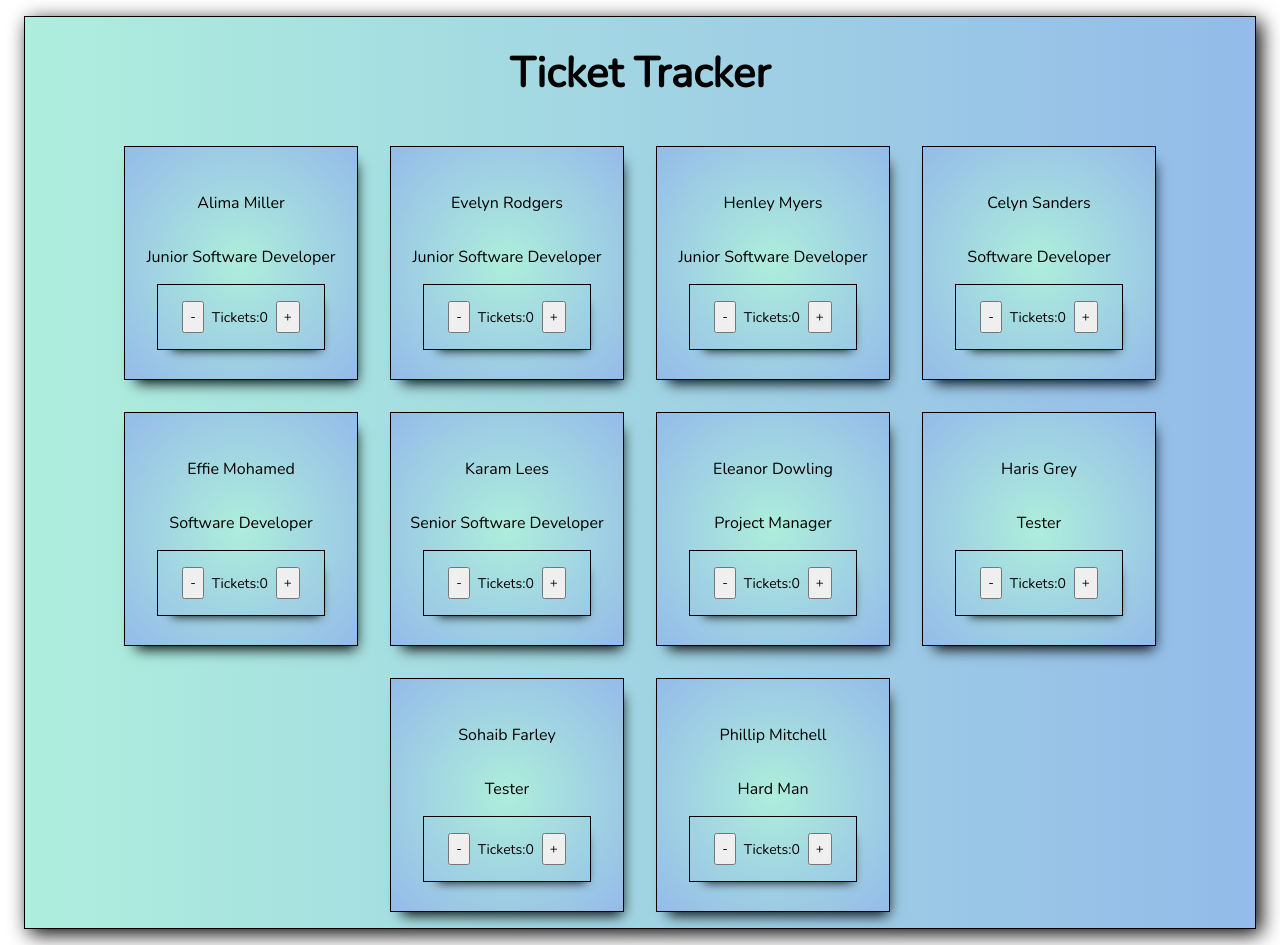
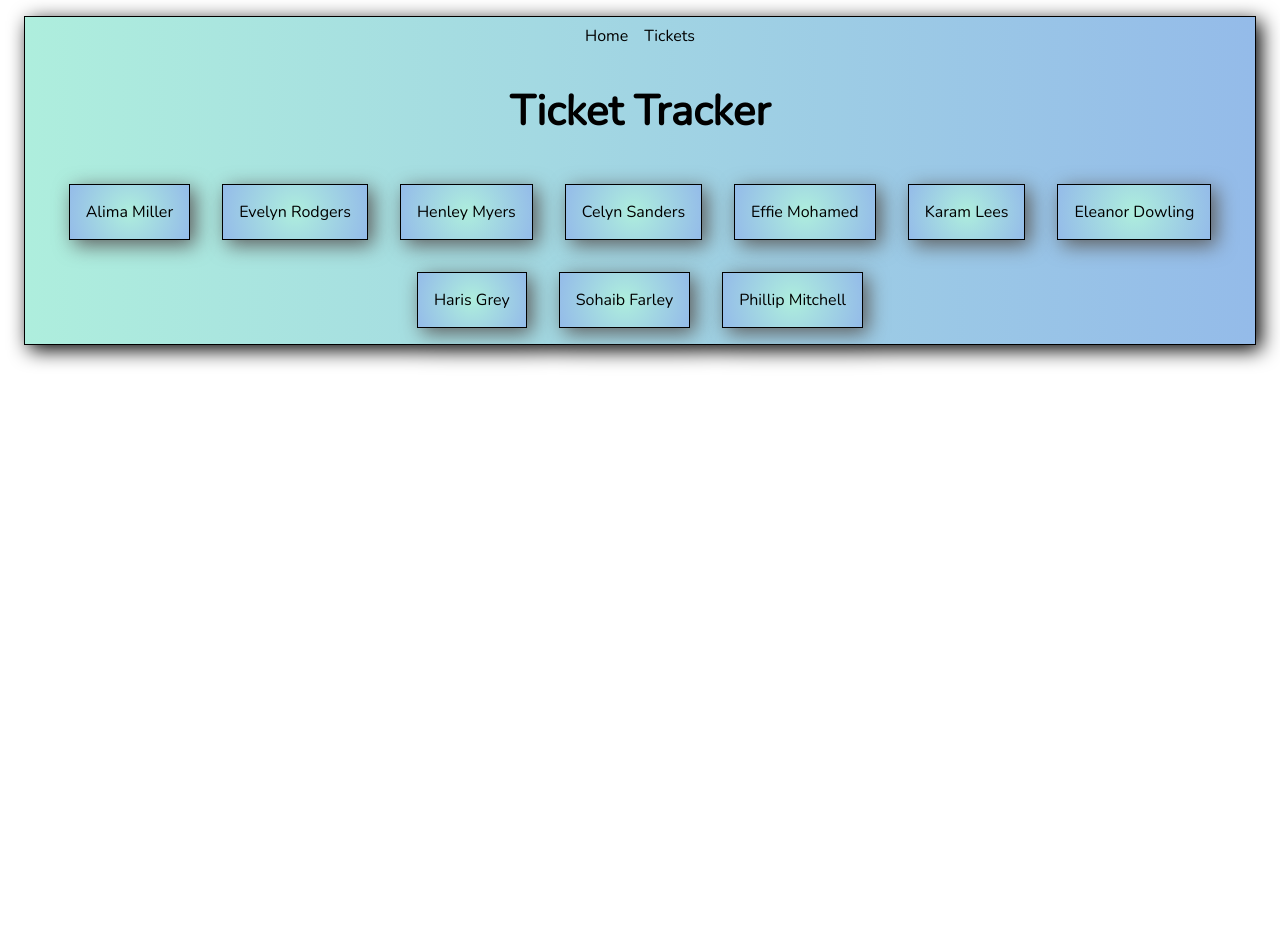
Before and after one commit to Koji47/ticket-tracker, a React (Vite) app: page /#/ in a window 1280 px wide. After the commit the page ends 800 px from the top, so only its background shows below. Built offline with nearby package versions, Linux system fonts and the light colour scheme.

Commit message:
removed search feature and added extension

```diff
--- a/package.json
+++ b/package.json
@@ -14,7 +14,8 @@
   },
   "dependencies": {
     "react": "^18.2.0",
-    "react-dom": "^18.2.0"
+    "react-dom": "^18.2.0",
+    "react-router-dom": "^6.15.0"
   },
   "devDependencies": {
     "@types/react": "^18.2.15",
--- a/src/App.scss
+++ b/src/App.scss
@@ -12,9 +12,17 @@
   filter: drop-shadow(5px 5px 10px #000);
 }
 
+a {
+  all: unset;
+}
+
 h1 {
   width: 100%;
   display: flex;
   justify-content: center;
   font-size: 42px;
 }
+
+.nav-links {
+  margin: 0.5rem;
+}
--- a/src/App.tsx
+++ b/src/App.tsx
@@ -1,21 +1,45 @@
 import TicketCard from "./component/TicketCard/TicketCard";
 import team from "./data/team";
 import "./App.scss";
+import { BrowserRouter, Routes, Route } from "react-router-dom";
+import TeamProfile from "./containers/TeamProfiles/TeamProfiles";
+import TeamNames from "./containers/TeamNames/TeamNames";
+import { Link } from "react-router-dom";
 
 function App() {
-  return (
-    <>
-      <div className="app">
-        <h1>Ticket Tracker</h1>
-        {team.map((teamMember) => (
+  const teamMembers = team.map((teamMember) => (
     <TicketCard
       key={teamMember.id}
       name={teamMember.name}
       role={teamMember.role}
+      id={teamMember.id}
     />
-        ))}
+  ));
+
+  const home = team.map((teamMember) => (
+    <TeamNames name={teamMember.name} id={teamMember.id} key={teamMember.id} />
+  ));
+
+  return (
+    <BrowserRouter>
+      <>
+        <div className="app">
+          <Link className="nav-links" to="/">
+            Home
+          </Link>
+          <Link className="nav-links" to="/tickets">
+            Tickets
+          </Link>
+
+          <h1>Ticket Tracker</h1>
+          <Routes>
+            <Route path="/" element={home} />
+            <Route path="/tickets" element={teamMembers} />
+            <Route path="/profile/:memberId" element={<TeamProfile />} />
+          </Routes>
         </div>
       </>
+    </BrowserRouter>
   );
 }
 
--- a/src/component/TicketCard/TicketCard.tsx
+++ b/src/component/TicketCard/TicketCard.tsx
@@ -1,16 +1,23 @@
 import Counter from "../Counter/Counter";
 import "./TicketCard.scss";
+import React from "react";
+import { Link } from "react-router-dom";
 
 type teamProp = {
+  id: number;
   name: string;
   role: string;
 };
 
-const TicketCard = ({ name, role }: teamProp) => {
+const TicketCard = ({ name, role, id }: teamProp) => {
+  console.log({ id });
+
   return (
     <div className="team-tile">
-      <p>{name}</p>
-      <p>{role}</p>
+      <Link to={`/profile/${id}`}>
+        <p>{name}</p>
+        <p>{role}</p>
+      </Link>
       <Counter />
     </div>
   );
--- /dev/null
+++ b/src/containers/TeamNames/TeamNames.scss
@@ -0,0 +1,12 @@
+.teamNames {
+  padding: 1rem;
+  border: 1px solid black;
+  margin: 1rem;
+
+  background: radial-gradient(
+    circle,
+    rgba(174, 238, 221, 1) 0%,
+    rgba(148, 187, 233, 1) 100%
+  );
+  filter: drop-shadow(5px 5px 10px #5d5d5d);
+}
--- /dev/null
+++ b/src/containers/TeamNames/TeamNames.tsx
@@ -0,0 +1,17 @@
+import { Link } from "react-router-dom";
+import "./TeamNames.scss";
+
+type TeamNameProps = {
+  name: string;
+  id: number;
+};
+
+const TeamNames = ({ name, id }: TeamNameProps) => {
+  return (
+    <div className="teamNames">
+      <Link to={`/profile/${id}`}>{name}</Link>
+    </div>
+  );
+};
+
+export default TeamNames;
--- /dev/null
+++ b/src/containers/TeamProfiles/TeamProfiles.tsx
@@ -0,0 +1,34 @@
+import React from "react";
+import { useParams } from "react-router-dom";
+import team from "../../data/team";
+
+const TeamProfile = () => {
+  const { memberId } = useParams();
+  if (!memberId) {
+    return <div>Member not found.</div>;
+  }
+  const selectedMember = team.find(
+    (member) => member.id === parseInt(memberId)
+  );
+
+  if (!selectedMember) {
+    return <div>Member not found.</div>;
+  }
+
+  const { name, role, profile } = selectedMember;
+
+  return (
+    <div>
+      <h2>{name}'s Profile</h2>
+      <div>
+        <p>Role: {role}</p>
+        <p>Experience: {profile.experience}</p>
+        <p>Department: {profile.department}</p>
+        <p>Tech Stack: {profile.techstack.join(", ")}</p>
+        <img src={profile.profilePicture} alt={`${name}'s Profile`} />
+      </div>
+    </div>
+  );
+};
+
+export default TeamProfile;
--- a/src/data/team.ts
+++ b/src/data/team.ts
@@ -3,51 +3,115 @@ const team = [
     id: 1,
     name: "Alima Miller",
     role: "Junior Software Developer",
+    profile: {
+      experience: "1 year",
+      department: "Engineering",
+      techstack: ["JavaScript", "React", "Node.js"],
+      profilePicture:
+        "https://eu.ui-avatars.com/api/?name=Alima+Miller&size=250",
+    },
   },
   {
     id: 2,
     name: "Evelyn Rodgers",
     role: "Junior Software Developer",
+    profile: {
+      experience: "1 year",
+      department: "Engineering",
+      techstack: ["Python", "Django", "HTML/CSS"],
+      profilePicture: "https://via.placeholder.com/250",
+    },
   },
   {
     id: 3,
     name: "Henley Myers",
     role: "Junior Software Developer",
+    profile: {
+      experience: "1 year",
+      department: "Engineering",
+      techstack: ["Java", "Spring Boot", "MySQL"],
+      profilePicture:
+        "https://eu.ui-avatars.com/api/?name=Henley+Myers&size=250",
+    },
   },
   {
     id: 4,
     name: "Celyn Sanders",
     role: "Software Developer",
+    profile: {
+      experience: "3 years",
+      department: "Engineering",
+      techstack: ["C#", ".NET", "SQL Server"],
+      profilePicture:
+        "https://eu.ui-avatars.com/api/?name=Celyn+Sanders&size=250",
+    },
   },
   {
     id: 5,
     name: "Effie Mohamed",
     role: "Software Developer",
+    profile: {
+      experience: "2 years",
+      department: "Engineering",
+      techstack: ["Ruby", "Ruby on Rails", "PostgreSQL"],
+      profilePicture: "https://www.fillmurray.com/250/250",
+    },
   },
   {
     id: 6,
     name: "Karam Lees",
     role: "Senior Software Developer",
+    profile: {
+      experience: "5 years",
+      department: "Engineering",
+      techstack: ["Java", "Spring Boot", "React", "MongoDB"],
+      profilePicture: "https://placekitten.com/250/250",
+    },
   },
   {
     id: 7,
     name: "Eleanor Dowling",
     role: "Project Manager",
+    profile: {
+      experience: "7 years",
+      department: "Management",
+      techstack: ["Project Management Tools", "Communication Platforms"],
+      profilePicture: "https://placebear.com/250/250",
+    },
   },
   {
     id: 8,
     name: "Haris Grey",
     role: "Tester",
+    profile: {
+      experience: "2 years",
+      department: "Quality Assurance",
+      techstack: ["Testing Frameworks", "Bug Tracking Tools"],
+      profilePicture: "https://www.placecage.com/250/250",
+    },
   },
   {
     id: 9,
     name: "Sohaib Farley",
     role: "Tester",
+    profile: {
+      experience: "3 years",
+      department: "Quality Assurance",
+      techstack: ["Automation Testing", "Selenium", "JIRA"],
+      profilePicture: "https://placebear.com/250/250",
+    },
   },
   {
     id: 10,
     name: "Phillip Mitchell",
     role: "Hard Man",
+    profile: {
+      experience: "10 years",
+      department: "Miscellaneous",
+      techstack: ["Strength and Endurance", "Intimidation"],
+      profilePicture: "https://placebeard.it/250/250g",
+    },
   },
 ];
+
 export default team;
```
Also changed, not shown: src/containers/TeamProfiles/TeamProfiles.scss (added), 1 other file (tests, documents, lock files or other folders). Lines whose indentation alone changed are shown as unchanged.
